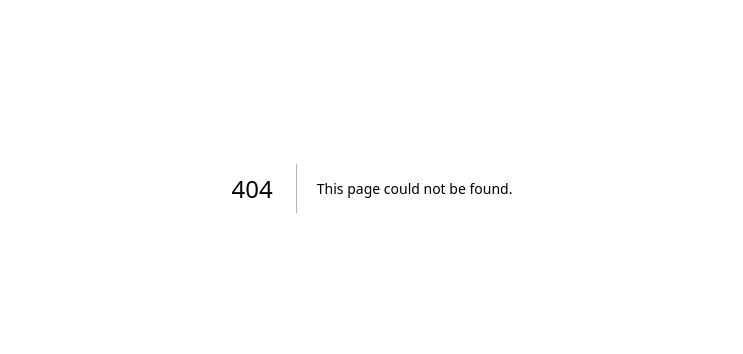
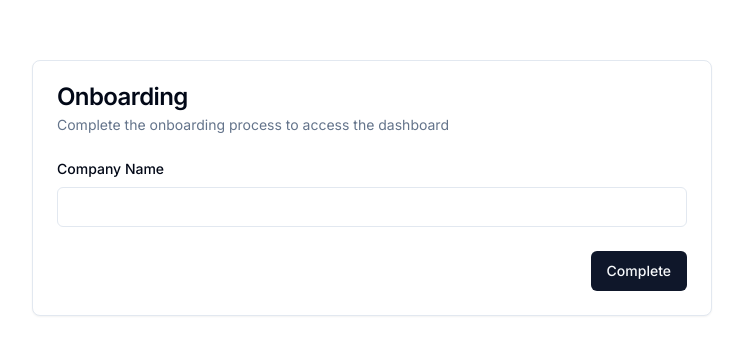
Before and after one commit to caanyp24/supabase-clerk-b2b-starter, a Next.js app: page /onboarding in a window 1280 px wide. Before the commit this address had no page. Shown: the part 212-566 px from the top of the page, without its empty margins (268-1011 px from the left). Built offline with nearby package versions, Linux system fonts and the light colour scheme; no server answers.

Commit message:
feature: middleware handle user logic

```diff
--- a/src/app/(auth)/layout.tsx
+++ b/src/app/(auth)/layout.tsx
@@ -17,7 +17,7 @@
   return (
     <html lang="en">
       <body className={inter.className}>
-        <div className="text-center">{children}</div>
+        <div className="grid min-h-screen place-items-center">{children}</div>
       </body>
     </html>
   );
--- /dev/null
+++ b/src/app/(auth)/onboarding/page.tsx
@@ -0,0 +1,32 @@
+import { Button } from '@/components/ui/button';
+import {
+  Card,
+  CardContent,
+  CardDescription,
+  CardFooter,
+  CardHeader,
+  CardTitle,
+} from '@/components/ui/card';
+import { Input } from '@/components/ui/input';
+
+export default function OnboardingPage() {
+  return (
+    <div>
+      <Card className="w-[680px]">
+        <CardHeader>
+          <CardTitle>Onboarding</CardTitle>
+          <CardDescription>
+            Complete the onboarding process to access the dashboard
+          </CardDescription>
+        </CardHeader>
+        <CardContent className="space-y-2">
+          <p className="text-sm font-medium">Company Name</p>
+          <Input />
+        </CardContent>
+        <CardFooter className="flex justify-end">
+          <Button>Complete</Button>
+        </CardFooter>
+      </Card>
+    </div>
+  );
+}
--- a/src/app/(landing)/page.tsx
+++ b/src/app/(landing)/page.tsx
@@ -1,18 +1,7 @@
-import GetTasks from '@/components/get-tasks';
-import { useSupabase } from '@/supabase/supabase-server';
-
 export default async function Home() {
-  const supabase = await useSupabase();
-
-  const { data, error } = await supabase.from('tasks').select();
-
   return (
     <div>
-      <h1>Fetch on the Server</h1>
-      <pre>{JSON.stringify(data, null, 2)}</pre>
-
-      <h1>Fetch on the Client</h1>
-      <GetTasks />
+      <h1>Landing Page</h1>
     </div>
   );
 }
--- a/src/app/(platform)/dashboard/page.tsx
+++ b/src/app/(platform)/dashboard/page.tsx
@@ -1,12 +1,17 @@
-import { useEffect, useState } from 'react';
-import { useSession, useUser } from '@clerk/nextjs';
-
-import { Button } from '@/components/ui/button';
+import GetTasks from '@/components/get-tasks';
+import { useSupabase } from '@/supabase/supabase-server';
 
 export default async function Home() {
+  const supabase = await useSupabase();
+
+  const { data, error } = await supabase.from('tasks').select();
   return (
     <div>
-      <h1>Tasks</h1>
+      <h1>Fetch on the Server</h1>
+      <pre>{JSON.stringify(data, null, 2)}</pre>
+
+      <h1>Fetch on the Client</h1>
+      <GetTasks />
     </div>
   );
 }
--- a/src/app/layout.tsx
+++ b/src/app/layout.tsx
@@ -16,7 +16,9 @@
   children: React.ReactNode;
 }>) {
   return (
-    <ClerkProvider>
+    <ClerkProvider
+      publishableKey={process.env.NEXT_PUBLIC_CLERK_PUBLISHABLE_KEY}
+    >
       <html lang="en">
         <body className={inter.className}>{children}</body>
       </html>
--- /dev/null
+++ b/src/components/ui/card.tsx
@@ -0,0 +1,79 @@
+import * as React from "react"
+
+import { cn } from "@/lib/utils"
+
+const Card = React.forwardRef<
+  HTMLDivElement,
+  React.HTMLAttributes<HTMLDivElement>
+>(({ className, ...props }, ref) => (
+  <div
+    ref={ref}
+    className={cn(
+      "rounded-lg border bg-card text-card-foreground shadow-sm",
+      className
+    )}
+    {...props}
+  />
+))
+Card.displayName = "Card"
+
+const CardHeader = React.forwardRef<
+  HTMLDivElement,
+  React.HTMLAttributes<HTMLDivElement>
+>(({ className, ...props }, ref) => (
+  <div
+    ref={ref}
+    className={cn("flex flex-col space-y-1.5 p-6", className)}
+    {...props}
+  />
+))
+CardHeader.displayName = "CardHeader"
+
+const CardTitle = React.forwardRef<
+  HTMLParagraphElement,
+  React.HTMLAttributes<HTMLHeadingElement>
+>(({ className, ...props }, ref) => (
+  <h3
+    ref={ref}
+    className={cn(
+      "text-2xl font-semibold leading-none tracking-tight",
+      className
+    )}
+    {...props}
+  />
+))
+CardTitle.displayName = "CardTitle"
+
+const CardDescription = React.forwardRef<
+  HTMLParagraphElement,
+  React.HTMLAttributes<HTMLParagraphElement>
+>(({ className, ...props }, ref) => (
+  <p
+    ref={ref}
+    className={cn("text-sm text-muted-foreground", className)}
+    {...props}
+  />
+))
+CardDescription.displayName = "CardDescription"
+
+const CardContent = React.forwardRef<
+  HTMLDivElement,
+  React.HTMLAttributes<HTMLDivElement>
+>(({ className, ...props }, ref) => (
+  <div ref={ref} className={cn("p-6 pt-0", className)} {...props} />
+))
+CardContent.displayName = "CardContent"
+
+const CardFooter = React.forwardRef<
+  HTMLDivElement,
+  React.HTMLAttributes<HTMLDivElement>
+>(({ className, ...props }, ref) => (
+  <div
+    ref={ref}
+    className={cn("flex items-center p-6 pt-0", className)}
+    {...props}
+  />
+))
+CardFooter.displayName = "CardFooter"
+
+export { Card, CardHeader, CardFooter, CardTitle, CardDescription, CardContent }
--- a/src/middleware.ts
+++ b/src/middleware.ts
@@ -1,10 +1,25 @@
 import { clerkMiddleware, createRouteMatcher } from '@clerk/nextjs/server';
+import { NextResponse } from 'next/server';
 
 const isPublicRoute = createRouteMatcher(['/sign-in(.*)', '/sign-up(.*)', '/']);
 
 export default clerkMiddleware((auth, request) => {
-  if (!isPublicRoute(request)) {
-    auth().protect();
+  const url = new URL(request.url);
+  const onboardingComplete = auth().sessionClaims?.metadata?.onboardingComplete;
+
+  // If the route is public, proceed without further checks
+  if (isPublicRoute(request)) {
+    return NextResponse.next();
+  }
+
+  // redirect unauthenticated users to the sign-in route
+  auth().protect();
+
+  // redirect the user to the onboarding page if onboarding has not been completed
+  if (auth().userId && !onboardingComplete) {
+    if (url.pathname !== '/onboarding') {
+      return NextResponse.redirect(new URL('/onboarding', request.url));
+    }
   }
 });
 
--- /dev/null
+++ b/src/types/globals.d.ts
@@ -0,0 +1,9 @@
+export {};
+
+declare global {
+  interface CustomJwtSessionClaims {
+    metadata: {
+      onboardingComplete?: boolean;
+    };
+  }
+}
```
